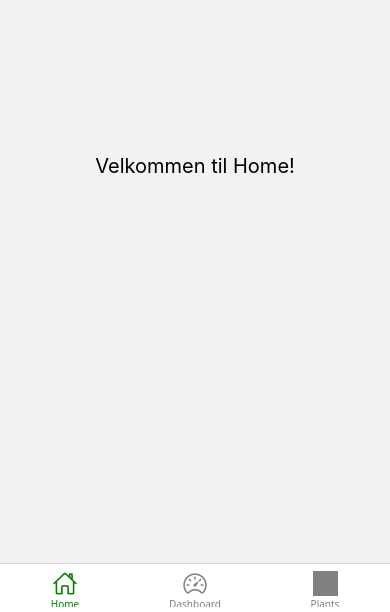
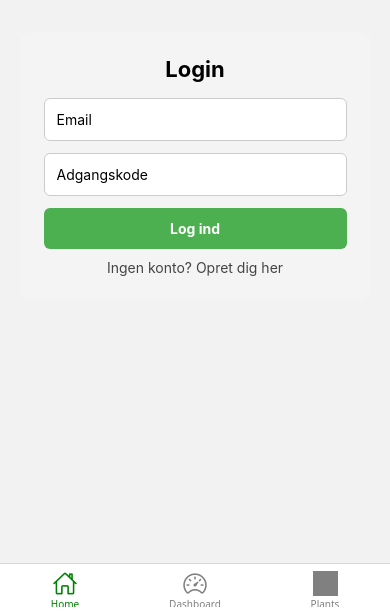
Before and after one commit to BlablaTara/HappyPlantLife, a React Native app: screen /Home in a window 390 px wide. Shown: the part 232-844 px from the top of the page. Built offline with nearby package versions, Linux system fonts and the light colour scheme; grey boxes are pictures that could not be loaded.

Commit message:
working with auth_users. Login/signup

```diff
--- a/components/Navigation.js
+++ b/components/Navigation.js
@@ -21,7 +21,7 @@ export default function Navigation() {
                             return <Ionicons name="home-outline" size={size} color={color} />
                         } else if (route.name === 'Dashboard') {
                             return <Ionicons name="speedometer-outline" size={size} color={color} />
-                        } else if (route.namee === 'Plants') {
+                        } else if (route.name === 'Plants') {
                             return <MaterialCommunityIcons name="leaf" size={size} color={color} />
                         }
                     },
--- a/components/auth/AuthCard.js
+++ b/components/auth/AuthCard.js
@@ -0,0 +1,104 @@
+import React, { useState } from 'react';
+import { View, Text, TextInput, TouchableOpacity, StyleSheet, Animated } from 'react-native';
+import supabase from '../../utils/supabaseConnection';
+
+const AuthCard = ({ onLogin }) => {
+  const [isLogin, setIsLogin] = useState(true);
+  const [email, setEmail] = useState('');
+  const [password, setPassword] = useState('');
+
+  const handleAuth = async () => {
+    let result;
+    if (isLogin) {
+      result = await supabase.auth.signInWithPassword({ email, password });
+    } else {
+      result = await supabase.auth.signUp({ email, password });
+    }
+
+    if (result.error) {
+      console.error('Auth error:', result.error);
+      alert(result.error.message);
+    } else {
+     const { data: sessionData, error: sessionError } = await supabase.auth.getSession();
+
+    if (sessionError || !sessionData.session) {
+      alert("Kunne ikke hente session");
+      return;
+    }
+
+    onLogin(sessionData.session); // Redirect til PlantScreen
+  }
+};
+
+  return (
+    <View style={styles.card}>
+      <Text style={styles.title}>{isLogin ? 'Login' : 'Signup'}</Text>
+
+      <TextInput
+        placeholder="Email"
+        value={email}
+        onChangeText={setEmail}
+        style={styles.input}
+        autoCapitalize="none"
+      />
+      <TextInput
+        placeholder="Adgangskode"
+        value={password}
+        onChangeText={setPassword}
+        style={styles.input}
+        secureTextEntry
+      />
+
+      <TouchableOpacity style={styles.button} onPress={handleAuth}>
+        <Text style={styles.buttonText}>{isLogin ? 'Log ind' : 'Opret konto'}</Text>
+      </TouchableOpacity>
+
+      <TouchableOpacity onPress={() => setIsLogin(!isLogin)}>
+        <Text style={styles.switchText}>
+          {isLogin ? 'Ingen konto? Opret dig her' : 'Har du allerede en konto? Log ind'}
+        </Text>
+      </TouchableOpacity>
+    </View>
+  );
+};
+
+const styles = StyleSheet.create({
+  card: {
+    padding: 24,
+    borderRadius: 12,
+    backgroundColor: '#f4f4f4',
+    elevation: 3,
+    width: '90%',
+  },
+  title: {
+    fontSize: 22,
+    marginBottom: 16,
+    textAlign: 'center',
+    fontWeight: 'bold',
+  },
+  input: {
+    backgroundColor: '#fff',
+    padding: 12,
+    borderRadius: 6,
+    marginBottom: 12,
+    borderWidth: 1,
+    borderColor: '#ccc',
+  },
+  button: {
+    backgroundColor: '#4CAF50',
+    padding: 12,
+    borderRadius: 6,
+  },
+  buttonText: {
+    textAlign: 'center',
+    color: '#fff',
+    fontWeight: 'bold',
+  },
+  switchText: {
+    marginTop: 10,
+    textAlign: 'center',
+    color: '#444',
+  },
+});
+
+export default AuthCard;
--- a/components/plants/SearchPlant.js
+++ b/components/plants/SearchPlant.js
@@ -45,6 +45,31 @@ const SearchPlant = ({ visible, onClose, onSelectPlant }) => {
 //   const filteredPlants = plants.filter((plant) =>
 //     plant.name.toLowerCase().includes(query.toLowerCase())
 //   );
+
+  const addPlantToUser = async (plantId) => {
+    const {
+      data: { user },
+      error: userError
+    } = await supabase.auth.getUser();
+
+    if (userError || !user) {
+      console.error('Bruger ikke logget ind');
+      return;
+    }
+    const { error } = await supabase.from('user_plants').insert([
+      {
+        plant_id: plantId,
+        user_id: user.id,
+      }
+    ]);
+
+    if (error) {
+      console.error('Fejl ved tilføjelse af plante:', error.message);
+    } else {
+      console.log('Plante tilføjet til brugerens samling!');
+    }
+  };
+
 
   const handleSelect = (plant) => {
     onSelectPlant(plant);
--- a/screens/HomeScreen.js
+++ b/screens/HomeScreen.js
@@ -1,23 +1,31 @@
-import React from 'react';
-import { View, Text, StyleSheet } from 'react-native';
+import React, { useState } from 'react';
+import { View, StyleSheet } from 'react-native';
+import AuthCard from '../components/auth/AuthCard';
+import { useNavigation } from '@react-navigation/native';
 
 const HomeScreen = () => {
+  const [user, setUser] = useState(null);
+  const navigation = useNavigation();
+
+  const handleLogin = (session) => {
+    if (session) {
+      navigation.navigate('Dashboard'); // Gå videre til appen
+    }
+  };
+
   return (
-        <View style={styles.screen}>
-            <Text style={styles.text}>Velkommen til Home!</Text>
+    <View style={styles.container}>
+      <AuthCard onLogin={handleLogin} />
     </View>
   );
 };
 
 const styles = StyleSheet.create({
-    screen: {
+  container: {
     flex: 1,
     justifyContent: 'center',
     alignItems: 'center',
   },
-    text: {
-        fontSize: 20,
-    },
 });
 
 export default HomeScreen;
--- a/screens/PlantScreen.js
+++ b/screens/PlantScreen.js
@@ -1,124 +1,103 @@
 import React, { useState, useEffect } from 'react';
-import { View, FlatList, StyleSheet, Text, ActivityIndicator } from 'react-native';
-import Plant from '../components/plants/Plants.js';
-import AddPlant from '../components/plants/AddPlant.js';
-import SearchPlant from '../components/plants/SearchPlant.js';
+import { View, FlatList, StyleSheet, Text, ActivityIndicator, Image } from 'react-native';
 import supabase from '../utils/supabaseConnection.js';
+import AddPlantButton from '../components/plants/AddPlantButton'; // husk import
 
 const PlantScreen = () => {
-  const [plants, setPlants] = useState([]);
+  const [userPlants, setUserPlants] = useState([]);
   const [loading, setLoading] = useState(true);
-  const [error, setError] = useState(null);
-  const [modalVisible, setModalVisible] = useState(false);
 
   useEffect(() => {
-    fetchPlants();
+    fetchUserPlants();
   }, []);
 
-  const fetchPlants = async () => {
-    try {
-      setLoading(true);
+  const fetchUserPlants = async () => {
+    const {
+      data: { user },
+      error: userError
+    } = await supabase.auth.getUser();
 
-      // Fetch plants from Supabase
+    if (userError || !user) {
+      console.error('Bruger ikke logget ind');
+      setLoading(false);
+      return;
+    }
+
     const { data, error } = await supabase
-        .from('plants')
-        .select('*');
+      .from('user_plants')
+      .select('plant_id, plants(name, image)')
+      .eq('user_id', user.id)
+      .order('created_at', { ascending: false });
 
     if (error) {
-        throw error;
+      console.error('Fejl ved hentning af brugerens planter:', error);
+    } else {
+      setUserPlants(data);
     }
 
-      if (data) {
-        setPlants(data);
-      }
-    } catch (error) {
-      console.error('Error fetching plants:', error);
-      setError('Kunne ikke hente planter fra databasen');
-    } finally {
     setLoading(false);
-    }
-  };
-
-  const addPlant = async (newPlant) => {
-    try {
-      // Add plant to Supabase
-      const { data, error } = await supabase
-        .from('plants')
-        .insert([
-          {
-            name: newPlant.name,
-            image: newPlant.image_url
-          }
-        ])
-        .select();
-
-      if (error) {
-        throw error;
-      }
-
-      if (data) {
-        // Refresh plants list after adding new plant
-        fetchPlants();
-      }
-    } catch (error) {
-      console.error('Error adding plant:', error);
-    }
   };
 
   if (loading) {
     return (
-      <View style={styles.centerContainer}>
-        <ActivityIndicator size="large" color="#0000ff" />
-        <Text>Indlæser planter...</Text>
-      </View>
-    );
-  }
-
-  if (error) {
-    return (
-      <View style={styles.centerContainer}>
-        <Text>{error}</Text>
+      <View style={styles.centered}>
+        <ActivityIndicator size="large" color="green" />
       </View>
     );
   }
 
   return (
-    <View style={styles.screen}>
+    <View style={styles.container}>
+      <Text style={styles.title}>Mine Planter</Text>
+
+      {userPlants.length === 0 ? (
+        <View style={styles.centered}>
+          <Text style={styles.emptyText}>Du har endnu ikke valgt nogen planter. Tryk på + for at tilføje en af dine planter.</Text>
+        </View>
+      ) : (
         <FlatList
-        data={plants}
-        keyExtractor={(item) => item.id.toString()}
+          data={userPlants}
+          keyExtractor={(item) => item.plant_id}
           renderItem={({ item }) => (
-          <Plant name={item.name} image={item.image} />
+            <View style={styles.plantItem}>
+              {item.plants?.image ? (
+                <Image source={{ uri: item.plants.image }} style={styles.image} />
+              ) : (
+                <Text>🌿</Text>
               )}
-        ListEmptyComponent={
-          <Text style={styles.emptyText}>Ingen planter fundet. Tilføj din første plante!</Text>
-        }
+              <Text style={styles.name}>{item.plants?.name}</Text>
+            </View>
+          )}
         />
-      <AddPlant onPress={() => setModalVisible(true)} />
-      <SearchPlant
-        visible={modalVisible}
-        onClose={() => setModalVisible(false)}
-        onSelectPlant={addPlant}
-      />
+      )}
+
+      <AddPlantButton onPress={() => console.log('Tilføj plante')} />
     </View>
   );
 };
 
 const styles = StyleSheet.create({
-  screen: {
-    flex: 1,
-    padding: 10,
+  container: { flex: 1, padding: 16 },
+  title: { fontSize: 20, fontWeight: 'bold', marginBottom: 16 },
+  plantItem: {
+    flexDirection: 'row',
+    alignItems: 'center',
+    marginBottom: 12,
   },
-  centerContainer: {
+  image: { width: 50, height: 50, marginRight: 12 },
+  name: { fontSize: 16 },
+  emptyText: {
+    fontSize: 16,
+    textAlign: 'center',
+    color: '#888',
+    marginTop: 40,
+    paddingHorizontal: 20,
+  },
+  centered: {
     flex: 1,
     justifyContent: 'center',
     alignItems: 'center',
   },
-  emptyText: {
-    textAlign: 'center',
-    marginTop: 50,
-    fontSize: 16,
-  }
 });
 
 export default PlantScreen;
```
Also changed, not shown: components/plants/AddPlantButton.js (renamed from components/plants/AddPlant.js). Lines whose indentation alone changed are shown as unchanged.
